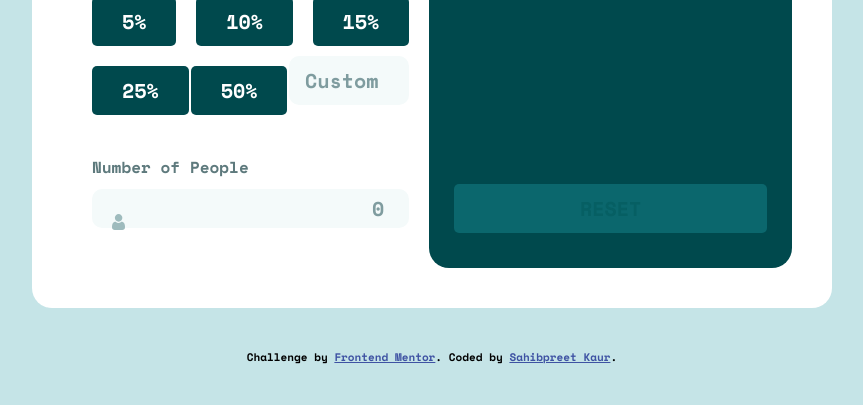
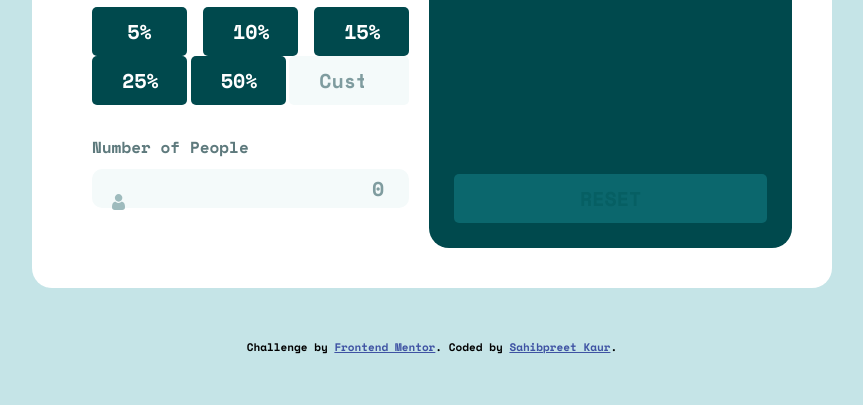
Before and after one commit to sahibkaur/tip-calculator, a plain HTML site: page index.html in a window 1280 px wide. Shown: the part 395-800 px from the top of the page, without its empty margins (208-1071 px from the left). Drawn offline with nearby package versions, Linux system fonts and the light colour scheme.

Commit message:
fix the tip button fluidity

```diff
--- a/index.html
+++ b/index.html
@@ -49,10 +49,7 @@
           <button value="15" class="btn tip-button" onclick="changeState(this)">15%</button>
           <button value="25" class="btn tip-button" onclick="changeState(this)">25%</button>
           <button value="50" class="btn tip-button" onclick="changeState(this)">50%</button>
-          <div class="tip-button">
-            <input type="number" class="inputs custom" id="custom-input" onchange="customTip(this)" placeholder="Custom" min="0">
-          </div>
-
+          <input type="number" class="inputs custom btn" id="custom-input" onchange="customTip(this)" placeholder="Custom" min="0">
         </div>
       </div>
 
--- a/style.css
+++ b/style.css
@@ -78,11 +78,12 @@ body {
   color: hsl(0, 0%, 100%);
   border: 0px;
   font-family: "Space Mono", monospace;
-  padding: 10px 30px;
+  /* padding: 10px 30px; */
   border-radius: 5px;
   font-size: 20px;
-  margin-top: 10px;
-  margin-bottom: 10px;
+  /* margin-top: 10px; */
+  /* margin-bottom: 10px; */
+  width: 30%;
   cursor: pointer;
 }
 div.tip-button {
@@ -180,7 +181,7 @@ div.tip-button {
   display: inline-block;
   border: none;
   font-size: 20px;
-  padding: 10px;
+  /* padding: 10px; */
   text-align: center;
   color: hsl(183, 100%, 15%);
 }
```
